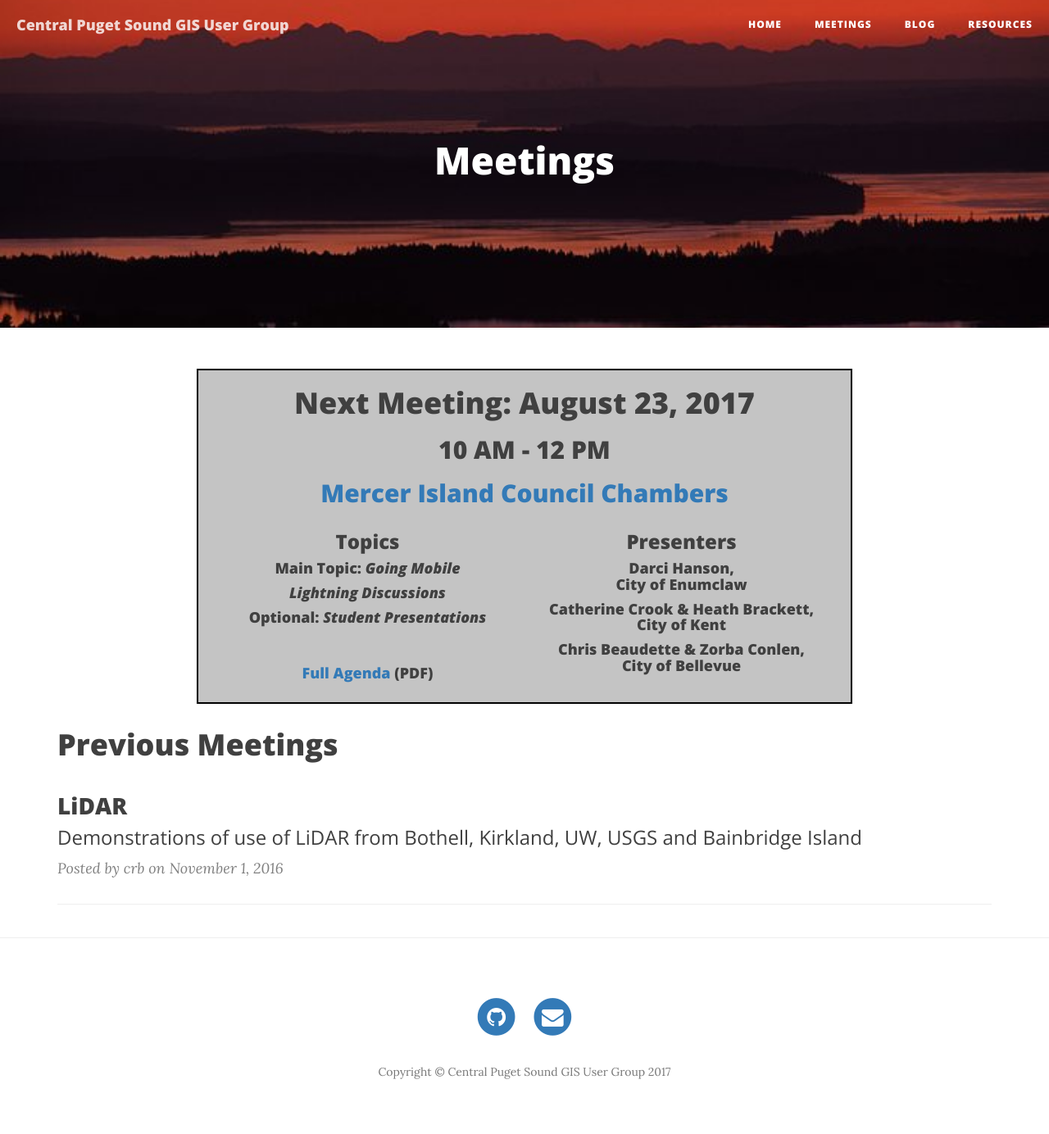
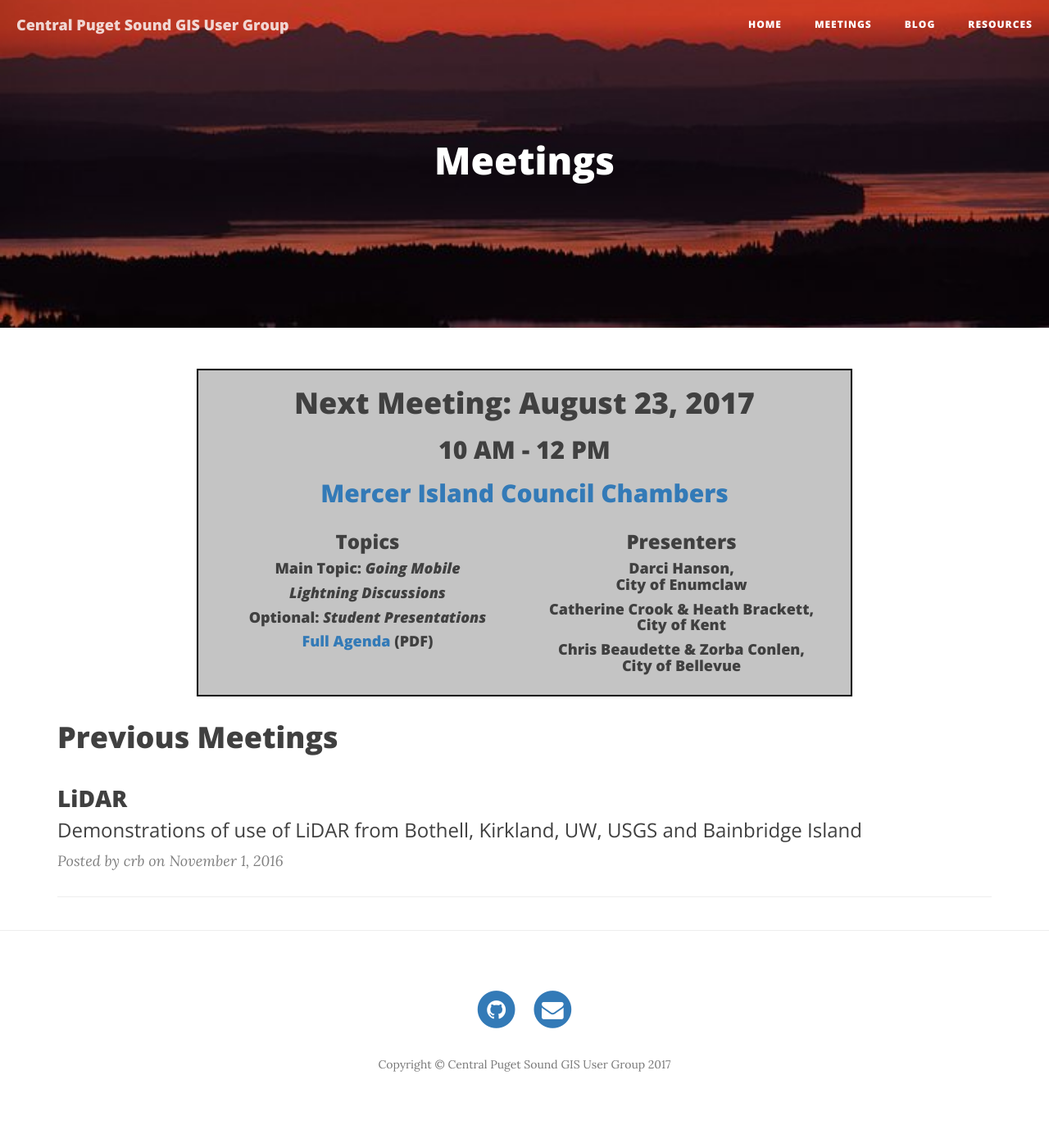
Before and after one commit to cpsgis/cpsgis.github.io, a Jekyll site: the page built from meetings/index.html, in a window 1280 px wide. Shown: the whole page at 82% size. Built offline with Jekyll 4.4.1, drawn with Linux system fonts in a browser that asks for light colours; nearby versions of some CDN libraries.

Commit message:
formatting changes

```diff
--- a/meetings/index.html
+++ b/meetings/index.html
@@ -18,7 +18,7 @@ paginate: 2
               <h3>Topics</h3>
               <h4>Main Topic: <i>Going Mobile</i></h4>
               <h4><i>Lightning Discussions</i></h4>
-              <h4>Optional: <i>Student Presentations</i></h4><br />
+              <h4>Optional: <i>Student Presentations</i></h4>
               <h4><a href="/docs/2017/08/CPSGIS_Agenda__82317.pdf">Full Agenda</a> (PDF)</h4>
             </center>
           </div>
```
